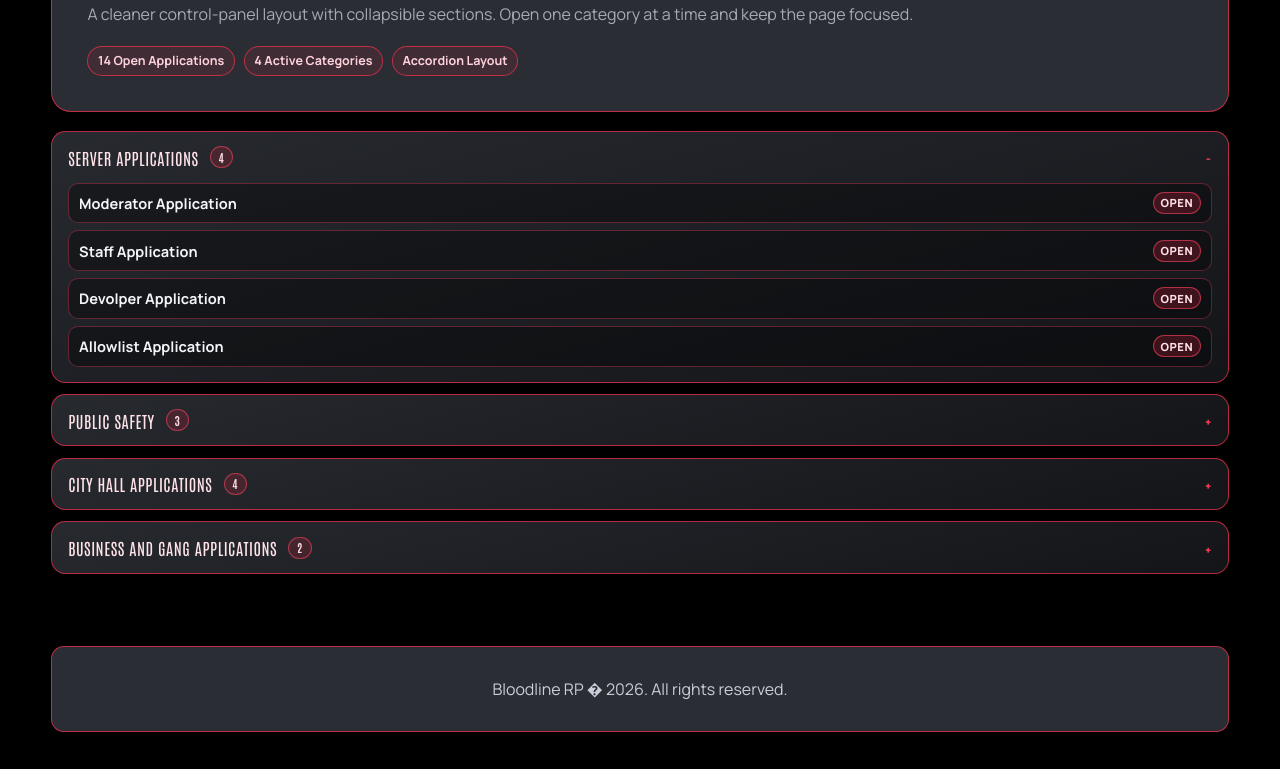
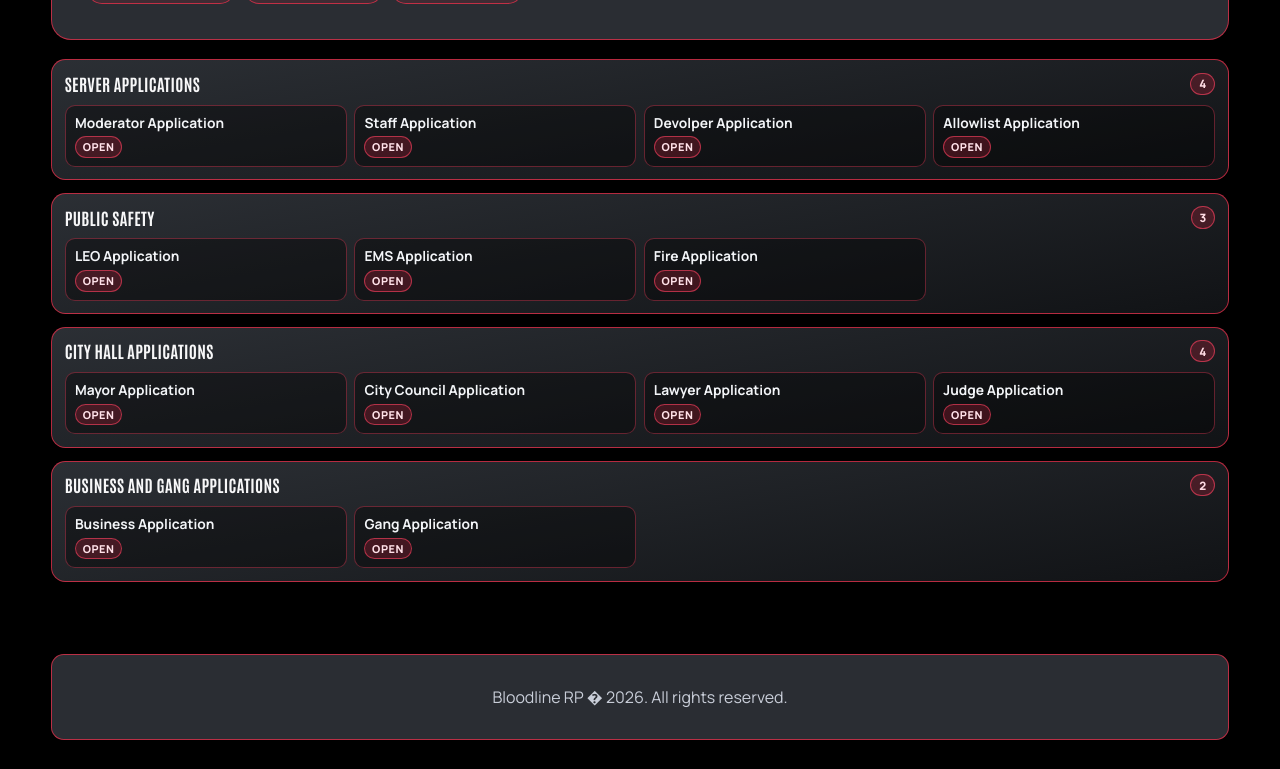
Before and after one commit to nicknubbz1/Bloodline-RP-Website, a plain HTML site: page applications.html in a window 1280 px wide. Shown: the part 428-1197 px from the top of the page. Drawn offline with Linux system fonts and the light colour scheme; no server answers.

Commit message:
Applications redesign: lane-based map layout

```diff
--- a/applications.html
+++ b/applications.html
@@ -34,66 +34,66 @@
   </header>
 
   <main>
-    <section class="hero reveal app-accordion-hero" id="apply-grid">
-      <p class="eyebrow">Application Center</p>
-      <h1>Expand A Category To Find Your Path</h1>
-      <p class="hero-copy">A cleaner control-panel layout with collapsible sections. Open one category at a time and keep the page focused.</p>
+    <section class="hero reveal app-map-hero" id="apply-grid">
+      <p class="eyebrow">Application Map</p>
+      <h1>Pick A Lane, Find Your Role</h1>
+      <p class="hero-copy">This layout organizes every category into horizontal lanes with compact role chips for a fast, modern scan.</p>
       <div class="app-meta">
         <span>14 Open Applications</span>
-        <span>4 Active Categories</span>
-        <span>Accordion Layout</span>
+        <span>4 Application Lanes</span>
+        <span>Quick Scan Layout</span>
       </div>
     </section>
 
-    <section class="app-accordion-wrap reveal stagger">
-      <details class="app-accordion" open>
-        <summary>
-          <span>Server Applications</span>
-          <span class="app-accordion-count">4</span>
-        </summary>
-        <ul class="app-accordion-list">
-          <li>Moderator Application <span>Open</span></li>
-          <li>Staff Application <span>Open</span></li>
-          <li>Devolper Application <span>Open</span></li>
-          <li>Allowlist Application <span>Open</span></li>
-        </ul>
-      </details>
+    <section class="app-map reveal stagger">
+      <article class="app-lane">
+        <header class="app-lane-head">
+          <h2>Server Applications</h2>
+          <span class="app-lane-count">4</span>
+        </header>
+        <div class="app-lane-track">
+          <div class="app-chip"><strong>Moderator Application</strong><span>Open</span></div>
+          <div class="app-chip"><strong>Staff Application</strong><span>Open</span></div>
+          <div class="app-chip"><strong>Devolper Application</strong><span>Open</span></div>
+          <div class="app-chip"><strong>Allowlist Application</strong><span>Open</span></div>
+        </div>
+      </article>
 
-      <details class="app-accordion">
-        <summary>
-          <span>Public Safety</span>
-          <span class="app-accordion-count">3</span>
-        </summary>
-        <ul class="app-accordion-list">
-          <li>LEO Application <span>Open</span></li>
-          <li>EMS Application <span>Open</span></li>
-          <li>Fire Application <span>Open</span></li>
-        </ul>
-      </details>
+      <article class="app-lane">
+        <header class="app-lane-head">
+          <h2>Public Safety</h2>
+          <span class="app-lane-count">3</span>
+        </header>
+        <div class="app-lane-track">
+          <div class="app-chip"><strong>LEO Application</strong><span>Open</span></div>
+          <div class="app-chip"><strong>EMS Application</strong><span>Open</span></div>
+          <div class="app-chip"><strong>Fire Application</strong><span>Open</span></div>
+        </div>
+      </article>
 
-      <details class="app-accordion">
-        <summary>
-          <span>City Hall Applications</span>
-          <span class="app-accordion-count">4</span>
-        </summary>
-        <ul class="app-accordion-list">
-          <li>Mayor Application <span>Open</span></li>
-          <li>City Council Application <span>Open</span></li>
-          <li>Lawyer Application <span>Open</span></li>
-          <li>Judge Application <span>Open</span></li>
-        </ul>
-      </details>
+      <article class="app-lane">
+        <header class="app-lane-head">
+          <h2>City Hall Applications</h2>
+          <span class="app-lane-count">4</span>
+        </header>
+        <div class="app-lane-track">
+          <div class="app-chip"><strong>Mayor Application</strong><span>Open</span></div>
+          <div class="app-chip"><strong>City Council Application</strong><span>Open</span></div>
+          <div class="app-chip"><strong>Lawyer Application</strong><span>Open</span></div>
+          <div class="app-chip"><strong>Judge Application</strong><span>Open</span></div>
+        </div>
+      </article>
 
-      <details class="app-accordion">
-        <summary>
-          <span>Business And Gang Applications</span>
-          <span class="app-accordion-count">2</span>
-        </summary>
-        <ul class="app-accordion-list">
-          <li>Business Application <span>Open</span></li>
-          <li>Gang Application <span>Open</span></li>
-        </ul>
-      </details>
+      <article class="app-lane">
+        <header class="app-lane-head">
+          <h2>Business And Gang Applications</h2>
+          <span class="app-lane-count">2</span>
+        </header>
+        <div class="app-lane-track">
+          <div class="app-chip"><strong>Business Application</strong><span>Open</span></div>
+          <div class="app-chip"><strong>Gang Application</strong><span>Open</span></div>
+        </div>
+      </article>
     </section>
   </main>
 
--- a/docs/style.css
+++ b/docs/style.css
@@ -749,6 +749,80 @@ h1 span,
   background: rgba(255, 39, 73, 0.2);
 }
 
+.app-map-hero {
+  display: grid;
+  gap: 0.85rem;
+}
+
+.app-map {
+  display: grid;
+  gap: 0.8rem;
+}
+
+.app-lane {
+  border: 1px solid var(--line);
+  border-radius: 0.9rem;
+  background: linear-gradient(170deg, rgba(48, 52, 58, 0.9), rgba(18, 20, 23, 0.95));
+  padding: 0.78rem;
+}
+
+.app-lane-head {
+  display: flex;
+  align-items: center;
+  justify-content: space-between;
+  gap: 0.6rem;
+  margin-bottom: 0.62rem;
+}
+
+.app-lane-head h2 {
+  margin: 0;
+  font-size: 1.04rem;
+}
+
+.app-lane-count {
+  border: 1px solid rgba(255, 67, 97, 0.62);
+  border-radius: 999px;
+  padding: 0.16rem 0.5rem;
+  font-size: 0.72rem;
+  font-weight: 800;
+  color: #ffdce4;
+  background: rgba(255, 39, 73, 0.2);
+}
+
+.app-lane-track {
+  display: grid;
+  grid-template-columns: repeat(4, minmax(0, 1fr));
+  gap: 0.45rem;
+}
+
+.app-chip {
+  border: 1px solid rgba(255, 67, 97, 0.36);
+  border-radius: 0.62rem;
+  background: rgba(0, 0, 0, 0.36);
+  padding: 0.5rem 0.58rem;
+  display: grid;
+  gap: 0.34rem;
+}
+
+.app-chip strong {
+  font-size: 0.86rem;
+  line-height: 1.25;
+  color: #f3f5f8;
+}
+
+.app-chip span {
+  width: fit-content;
+  border: 1px solid rgba(255, 67, 97, 0.6);
+  border-radius: 999px;
+  padding: 0.14rem 0.42rem;
+  font-size: 0.68rem;
+  font-weight: 800;
+  letter-spacing: 0.05em;
+  text-transform: uppercase;
+  color: #ffe2e9;
+  background: rgba(255, 39, 73, 0.2);
+}
+
 .account-flow {
   display: grid;
   gap: 0.85rem;
@@ -928,6 +1002,10 @@ button[disabled] {
     grid-template-columns: 1fr;
   }
 
+  .app-lane-track {
+    grid-template-columns: repeat(2, minmax(0, 1fr));
+  }
+
   .cards .card,
   .section-grid .card,
   .rules-grid .card,
@@ -1015,6 +1093,10 @@ button[disabled] {
     align-items: flex-start;
     flex-direction: column;
   }
+
+  .app-lane-track {
+    grid-template-columns: 1fr;
+  }
 }
 
 /* Hard theme lock: force a pure black page background and remove red backdrop layers. */
--- a/style.css
+++ b/style.css
@@ -749,6 +749,80 @@ h1 span,
   background: rgba(255, 39, 73, 0.2);
 }
 
+.app-map-hero {
+  display: grid;
+  gap: 0.85rem;
+}
+
+.app-map {
+  display: grid;
+  gap: 0.8rem;
+}
+
+.app-lane {
+  border: 1px solid var(--line);
+  border-radius: 0.9rem;
+  background: linear-gradient(170deg, rgba(48, 52, 58, 0.9), rgba(18, 20, 23, 0.95));
+  padding: 0.78rem;
+}
+
+.app-lane-head {
+  display: flex;
+  align-items: center;
+  justify-content: space-between;
+  gap: 0.6rem;
+  margin-bottom: 0.62rem;
+}
+
+.app-lane-head h2 {
+  margin: 0;
+  font-size: 1.04rem;
+}
+
+.app-lane-count {
+  border: 1px solid rgba(255, 67, 97, 0.62);
+  border-radius: 999px;
+  padding: 0.16rem 0.5rem;
+  font-size: 0.72rem;
+  font-weight: 800;
+  color: #ffdce4;
+  background: rgba(255, 39, 73, 0.2);
+}
+
+.app-lane-track {
+  display: grid;
+  grid-template-columns: repeat(4, minmax(0, 1fr));
+  gap: 0.45rem;
+}
+
+.app-chip {
+  border: 1px solid rgba(255, 67, 97, 0.36);
+  border-radius: 0.62rem;
+  background: rgba(0, 0, 0, 0.36);
+  padding: 0.5rem 0.58rem;
+  display: grid;
+  gap: 0.34rem;
+}
+
+.app-chip strong {
+  font-size: 0.86rem;
+  line-height: 1.25;
+  color: #f3f5f8;
+}
+
+.app-chip span {
+  width: fit-content;
+  border: 1px solid rgba(255, 67, 97, 0.6);
+  border-radius: 999px;
+  padding: 0.14rem 0.42rem;
+  font-size: 0.68rem;
+  font-weight: 800;
+  letter-spacing: 0.05em;
+  text-transform: uppercase;
+  color: #ffe2e9;
+  background: rgba(255, 39, 73, 0.2);
+}
+
 .account-flow {
   display: grid;
   gap: 0.85rem;
@@ -928,6 +1002,10 @@ button[disabled] {
     grid-template-columns: 1fr;
   }
 
+  .app-lane-track {
+    grid-template-columns: repeat(2, minmax(0, 1fr));
+  }
+
   .cards .card,
   .section-grid .card,
   .rules-grid .card,
@@ -1015,6 +1093,10 @@ button[disabled] {
     align-items: flex-start;
     flex-direction: column;
   }
+
+  .app-lane-track {
+    grid-template-columns: 1fr;
+  }
 }
 
 /* Hard theme lock: force a pure black page background and remove red backdrop layers. */
```
Also changed, not shown: docs/applications.html (+52 -52 lines).
